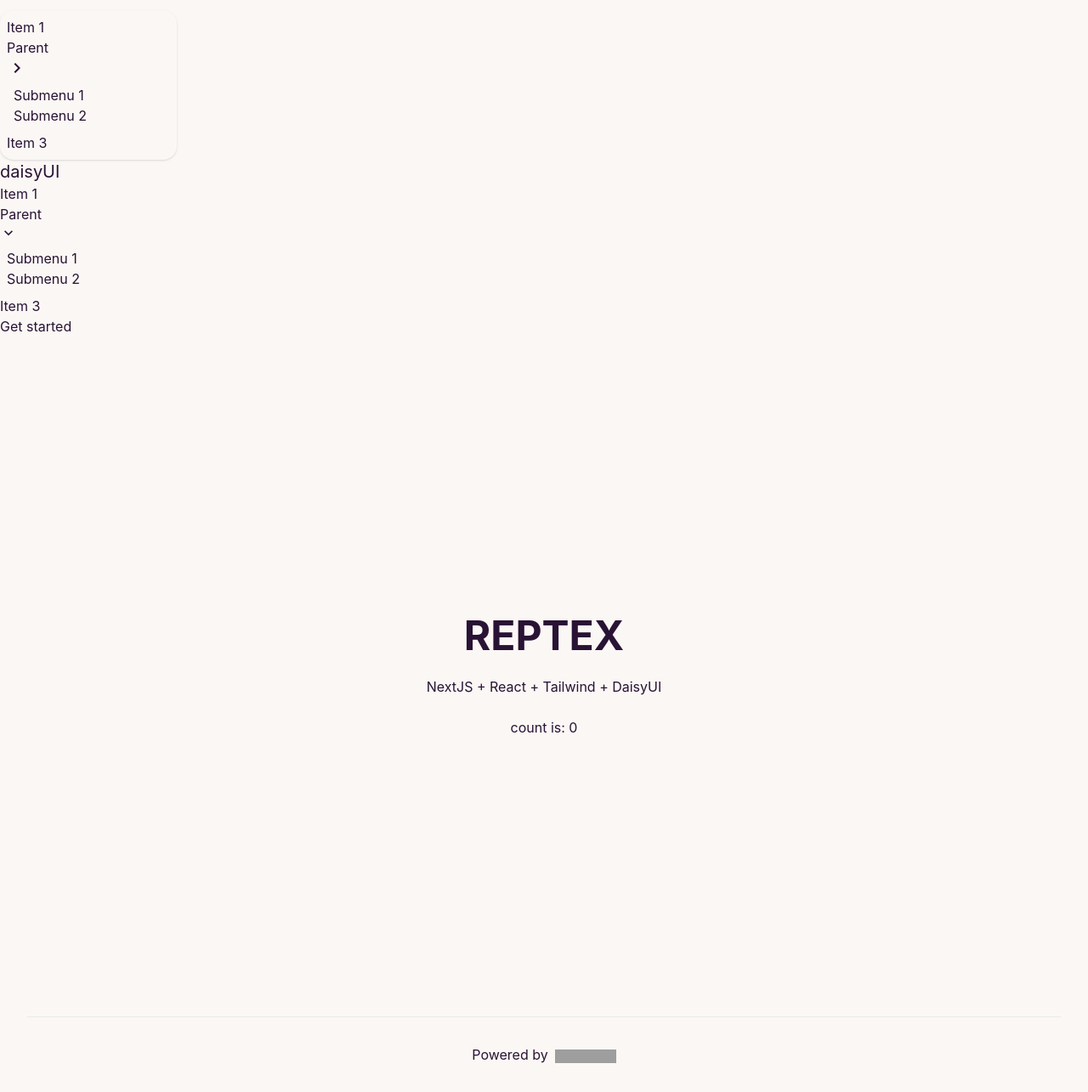
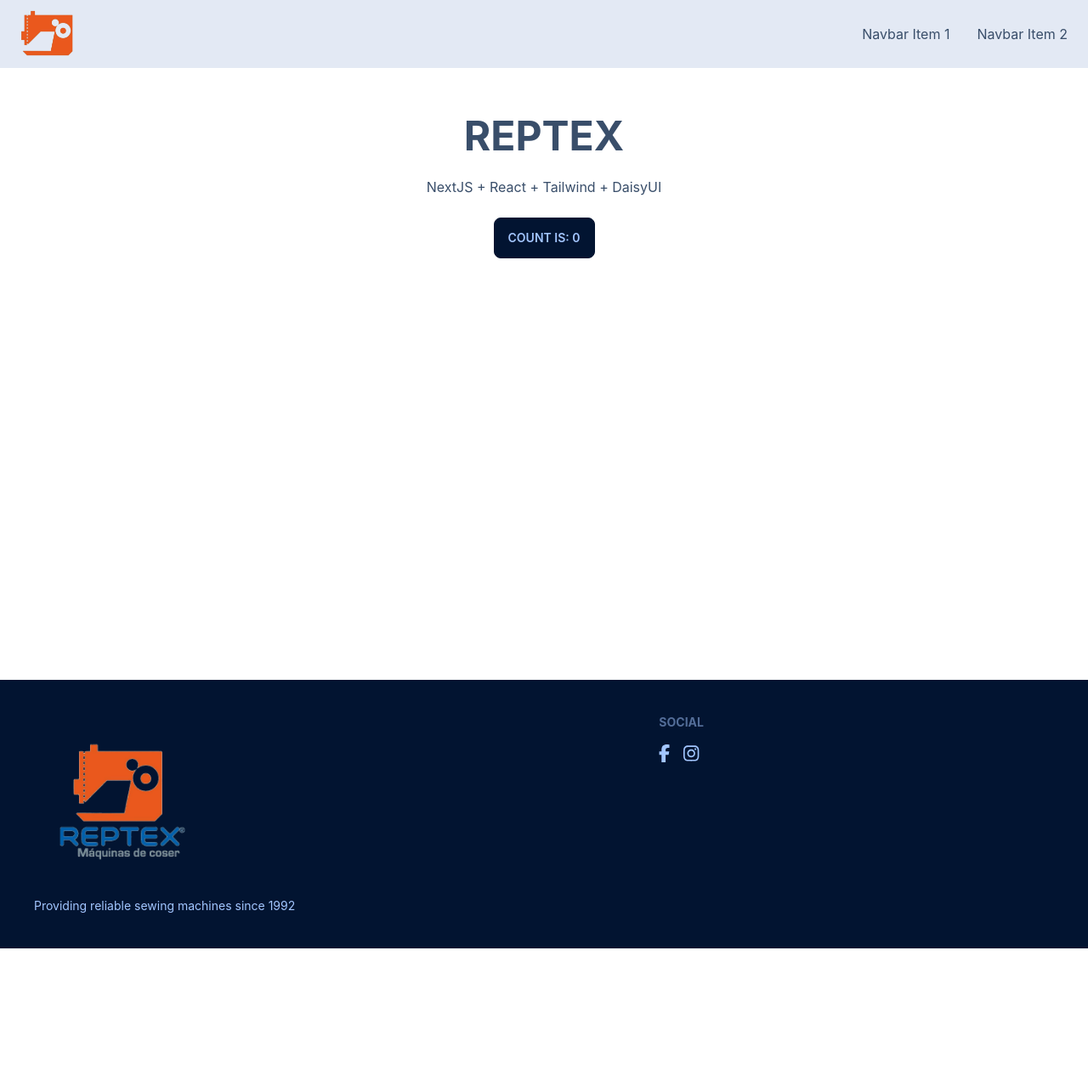
Before and after one commit to danielmnv/reptex-app, a Next.js app: page / in a window 1280 px wide. Shown: the whole page at 85% size. After the commit the page ends 1116 px from the top, so only its background shows below. Built offline with nearby package versions, Linux system fonts and the light colour scheme; grey boxes are pictures that could not be loaded.

Commit message:
Layout structure
Added icons and some styles

Added structure of layout

Workflow of PR updated

Worflow of PR updated

```diff
--- /dev/null
+++ b/src/components/footer.tsx
@@ -0,0 +1,24 @@
+import { faFacebookF, faInstagram } from '@fortawesome/free-brands-svg-icons'
+import { FontAwesomeIcon } from '@fortawesome/react-fontawesome'
+
+export default function Footer({ }) {
+    return (
+        <footer className="ds-footer p-10 bg-neutral text-neutral-content">
+            <div>
+                <img className="h-52 w-auto" src="/img/logo-extended.png" />
+                <p>Providing reliable sewing machines since 1992</p>
+            </div>
+            <div>
+                <span className="ds-footer-title">Social</span>
+                <div className="grid grid-flow-col gap-4">
+                    <a href="https://www.facebook.com/ReptexMX/" target="_blank">
+                        <FontAwesomeIcon icon={faFacebookF} size="xl" />
+                    </a>
+                    <a href="https://www.instagram.com/reptex.mx" target="_blank">
+                        <FontAwesomeIcon icon={faInstagram} size="xl" />
+                    </a>
+                </div>
+            </div>
+        </footer>
+    )
+}
--- a/src/components/layout.tsx
+++ b/src/components/layout.tsx
@@ -1,12 +1,14 @@
 
 import Navbar from './navbar'
+import Footer from './footer'
 
 export default function Layout({ children }) {
     return (
         <>
-            <Navbar />
-            <main>{children}</main>
-            {/* <Footer /> */}
+            <Navbar>
+                <main>{children}</main>
+            </Navbar>
+            <Footer />
         </>
     )
 }
--- a/src/components/navbar.tsx
+++ b/src/components/navbar.tsx
@@ -1,46 +1,37 @@
-export default function Layout({ }) {
+import { faBars } from '@fortawesome/free-solid-svg-icons'
+import { FontAwesomeIcon } from '@fortawesome/react-fontawesome'
+
+export default function Navbar({ children }) {
     return (
-        <div className="navbar bg-base-100">
-            <div className="navbar-start">
-                <div className="dropdown">
-                    <label tabIndex={0} className="btn btn-ghost lg:hidden">
-                        <svg xmlns="http://www.w3.org/2000/svg" className="h-5 w-5" fill="none" viewBox="0 0 24 24" stroke="currentColor"><path strokeLinecap="round" strokeLinejoin="round" strokeWidth="2" d="M4 6h16M4 12h8m-8 6h16" /></svg>
-                    </label>
-                    <ul tabIndex={0} className="menu menu-compact dropdown-content mt-3 p-2 shadow bg-base-100 rounded-box w-52">
-                        <li><a>Item 1</a></li>
-                        <li tabIndex={0}>
-                            <a className="justify-between">
-                                Parent
-                                <svg className="fill-current" xmlns="http://www.w3.org/2000/svg" width="24" height="24" viewBox="0 0 24 24"><path d="M8.59,16.58L13.17,12L8.59,7.41L10,6L16,12L10,18L8.59,16.58Z" /></svg>
-                            </a>
-                            <ul className="p-2">
-                                <li><a>Submenu 1</a></li>
-                                <li><a>Submenu 2</a></li>
-                            </ul>
-                        </li>
-                        <li><a>Item 3</a></li>
-                    </ul>
+        <div className="ds-drawer">
+            <input id="my-drawer-3" type="checkbox" className="ds-drawer-toggle" />
+            <div className="ds-drawer-content flex flex-col">
+                <div className="w-full ds-navbar bg-base-300">
+                    <div className="flex-none lg:hidden">
+                        <label htmlFor="my-drawer-3" className="ds-btn ds-btn-square ds-btn-ghost">
+                            <FontAwesomeIcon icon={faBars} size="xl" />
+                        </label>
+                    </div>
+                    <div className="flex-1 px-2 mx-2">
+                        <img className="h-16 w-auto" src="/img/logo.png" />
+                    </div>
+                    <div className="flex-none hidden lg:block">
+                        <ul className="ds-menu ds-menu-horizontal">
+                            <li><a>Navbar Item 1</a></li>
+                            <li><a>Navbar Item 2</a></li>
+                        </ul>
+                    </div>
                 </div>
-                <a className="btn btn-ghost normal-case text-xl">daisyUI</a>
+                { /* Main content */}
+                {children}
             </div>
-            <div className="navbar-center hidden lg:flex">
-                <ul className="menu menu-horizontal p-0">
-                    <li><a>Item 1</a></li>
-                    <li tabIndex={0}>
-                        <a>
-                            Parent
-                            <svg className="fill-current" xmlns="http://www.w3.org/2000/svg" width="20" height="20" viewBox="0 0 24 24"><path d="M7.41,8.58L12,13.17L16.59,8.58L18,10L12,16L6,10L7.41,8.58Z" /></svg>
-                        </a>
-                        <ul className="p-2">
-                            <li><a>Submenu 1</a></li>
-                            <li><a>Submenu 2</a></li>
-                        </ul>
-                    </li>
-                    <li><a>Item 3</a></li>
+
+            <div className="ds-drawer-side">
+                <label htmlFor="my-drawer-3" className="ds-drawer-overlay"></label>
+                <ul className="ds-menu p-4 overflow-y-auto w-80 bg-base-100">
+                    <li><a>Sidebar Item 1</a></li>
+                    <li><a>Sidebar Item 2</a></li>
                 </ul>
-            </div>
-            <div className="navbar-end">
-                <a className="btn">Get started</a>
             </div>
         </div>
     )
--- a/src/pages/_app.tsx
+++ b/src/pages/_app.tsx
@@ -1,4 +1,9 @@
 import '../styles/globals.css'
+
+import { config } from '@fortawesome/fontawesome-svg-core'
+import '@fortawesome/fontawesome-svg-core/styles.css'
+
+config.autoAddCss = false
 
 import Layout from '../components/layout'
 
--- a/src/pages/index.tsx
+++ b/src/pages/index.tsx
@@ -1,6 +1,5 @@
 import Head from 'next/head'
 import Image from 'next/image'
-import styles from '../styles/Home.module.css'
 
 import React, { FC, useState } from "react";
 
@@ -12,37 +11,24 @@
   }
 
   return (
-    <div className={styles.container}>
+    <div>
       <Head>
         <title>Create Next App</title>
         <meta name="description" content="Generated by create next app" />
         <link rel="icon" href="/favicon.ico" />
       </Head>
 
-      <main className={styles.main}>
-        <div className="hero min-h-full py-10">
-          <div className="hero-content text-center">
+      <main>
+        <div className="ds-hero min-h-full py-10">
+          <div className="ds-hero-content text-center">
               <div className="max-w-md">
                   <h1 className="text-5xl font-bold">REPTEX</h1>
                   <p className="py-6">NextJS + React + Tailwind + DaisyUI</p>
-                  <button className="btn btn-primary" onClick={() => add()}>count is: { count }</button>
+                  <button className="ds-btn btn-primary" onClick={() => add()}>count is: { count }</button>
               </div>
           </div>
         </div>
       </main>
-
-      <footer className={styles.footer}>
-        <a
-          href="https://vercel.com?utm_source=create-next-app&utm_medium=default-template&utm_campaign=create-next-app"
-          target="_blank"
-          rel="noopener noreferrer"
-        >
-          Powered by{' '}
-          <span className={styles.logo}>
-            <Image src="/vercel.svg" alt="Vercel Logo" width={72} height={16} />
-          </span>
-        </a>
-      </footer>
     </div>
   )
 }
--- a/src/styles/Home.module.css
+++ /dev/null
@@ -1,54 +0,0 @@
-.container {
-  padding: 0 2rem;
-}
-
-.main {
-  min-height: 100vh;
-  padding: 4rem 0;
-  flex: 1;
-  display: flex;
-  flex-direction: column;
-  justify-content: center;
-  align-items: center;
-}
-
-.footer {
-  display: flex;
-  flex: 1;
-  padding: 2rem 0;
-  border-top: 1px solid #eaeaea;
-  justify-content: center;
-  align-items: center;
-}
-
-.footer a {
-  display: flex;
-  justify-content: center;
-  align-items: center;
-  flex-grow: 1;
-}
-
-.logo {
-  height: 1em;
-  margin-left: 0.5rem;
-}
-
-@media (max-width: 600px) {
-  .grid {
-    width: 100%;
-    flex-direction: column;
-  }
-}
-
-@media (prefers-color-scheme: dark) {
-  .card,
-  .footer {
-    border-color: #222;
-  }
-  .code {
-    background: #111;
-  }
-  .logo img {
-    filter: invert(1);
-  }
-}
--- a/src/styles/globals.css
+++ b/src/styles/globals.css
@@ -19,7 +19,7 @@
   box-sizing: border-box;
 }
 
-@media (prefers-color-scheme: dark) {
+/* @media (prefers-color-scheme: dark) {
   html {
     color-scheme: dark;
   }
@@ -27,4 +27,4 @@
     color: white;
     background: black;
   }
-}
+} */
--- a/tailwind.config.js
+++ b/tailwind.config.js
@@ -11,7 +11,7 @@
     require("daisyui")
   ],
   daisyui: {
-    themes: ["cupcake", "garden", "emerald", "winter"],
+    themes: ["winter", "cupcake", "garden", "emerald"],
     prefix: "ds-"
   }
 }
```
Also changed, not shown: package.json (+9 -5 lines), public/img/logo-extended.png (renamed from public/img/log-extented.png), 1 other file (tests, documents, lock files or other folders).
